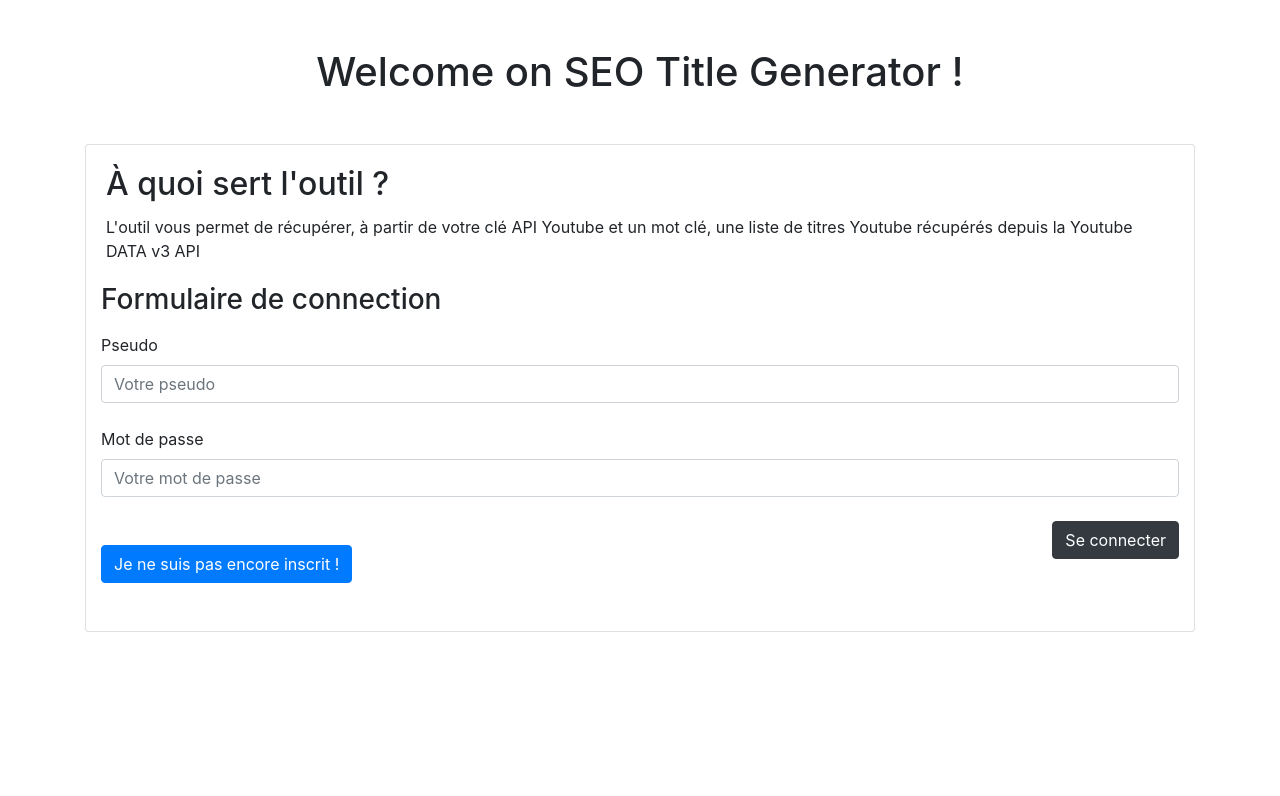
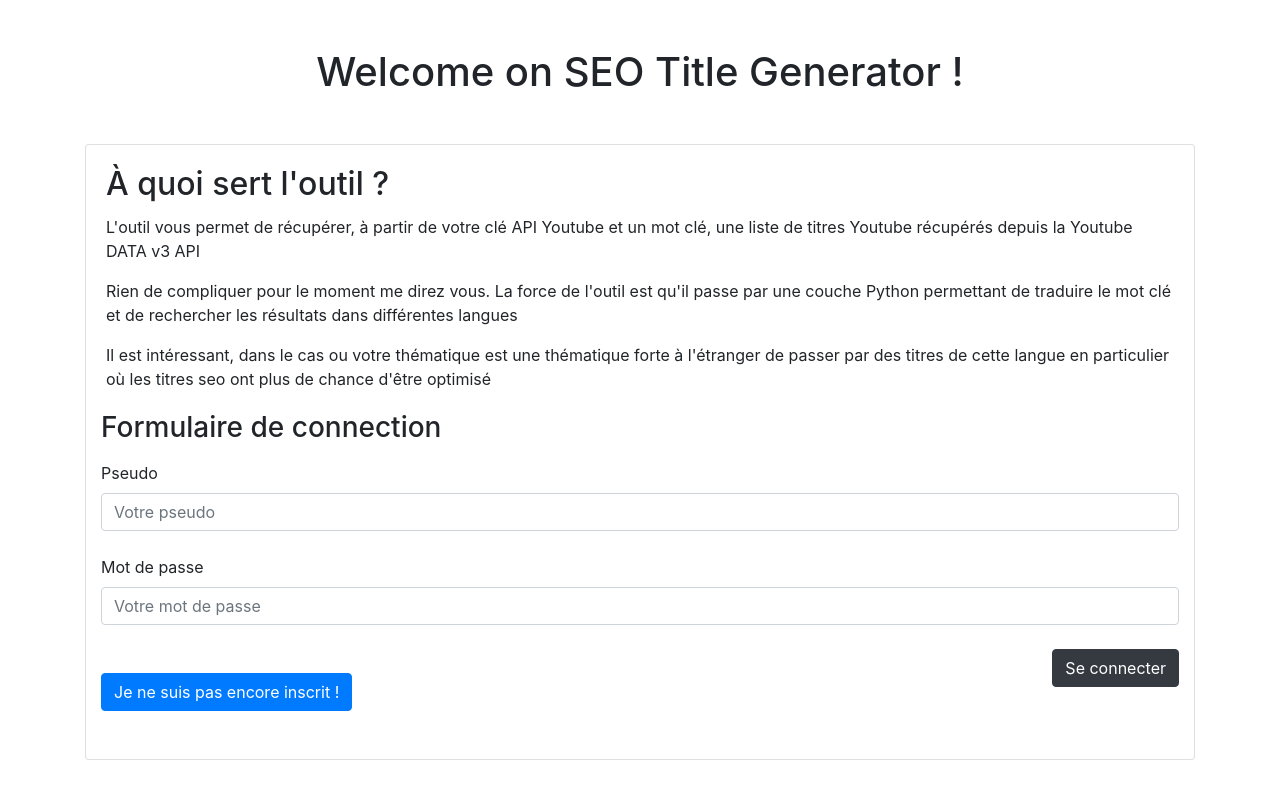
Before and after one commit to OtherCompte/TitleManager, a React (Create React App) app in the folder frontend/: page / in a window 1280 px wide. Shown: the top 796 px of the page. Built offline with nearby package versions, Linux system fonts and the light colour scheme.

Commit message:
Refactoring and commenting code

```diff
--- a/frontend/src/components/connected/Connected.js
+++ b/frontend/src/components/connected/Connected.js
@@ -1,5 +1,6 @@
 import React from 'react'
 
+// Personnalised Dashboard
 export default function Connected({ id }) {
     return (
         <div>
--- a/frontend/src/components/nonConnected/Login.js
+++ b/frontend/src/components/nonConnected/Login.js
@@ -1,9 +1,13 @@
 import React, {useState} from 'react'
 import { useForm } from "react-hook-form";
-import { useSelector, useDispatch } from "react-redux"
+import { useSelector } from "react-redux"
 
+
+// This functionnalComponent take 2 parameters, first connect to send connection information to ParentAppComponent,
+// second changeRegister to switch between Login and SignIn Page
 export default function Login({ connect, changeRegisteR }) {
 
+    // Variable who say if we need to display "Email exist" after bad submission
     const [ userExist, setUserExist ] = useState(true)
 
     // Hook Form for easy onSubmit
@@ -13,15 +17,20 @@ export default function Login({ connect, changeRegisteR }) {
         ...state.UserReducer
     }))
 
-    const dispatch = useDispatch();
+    // LoginFORM submission
+    const onSubmit = (data) => {
 
-    const onSubmit = (data) => {
+        // User exist in userReducer with submit pseudo and password ? pseudo and password correspondance
         const searchUser = users.filter(user => user.pseudo === data.pseudo && user.password === data.password)
+
+        // If user Exist, connect this user to dashboard with ParentFunction connect - This function give one parameter, userID
+        // Else display "User doesn't exist" by changing UserExist state
         if(searchUser.length === 1) {
             connect(searchUser[0].id)
         } else {
             setUserExist(false)
         }
+
     }
 
     return (
@@ -31,7 +40,7 @@ export default function Login({ connect, changeRegisteR }) {
                 <div className="mb-4">
 
 
-                    {/* Le pseudo */}
+                    {/* PseudoINPUT */}
                     <label className="form-label">Pseudo</label>
                     <input ref={register} placeholder="Votre pseudo" type="text" name="pseudo" className="form-control" />
 
@@ -41,23 +50,30 @@ export default function Login({ connect, changeRegisteR }) {
                 <div className="mb-4">
 
 
-                    {/* Le mot de passe*/}
+                    {/* PasswordINPUT */}
                     <label className="form-label">Mot de passe</label>
                     <input ref={register} placeholder="Votre mot de passe" type="password" name="password" className="form-control"/>
 
 
                 </div>
+
+                {/* If checking user connection missing , this expression display a message to the client that says "This user doesn't exist"*/}
                 {!userExist ? (
                     <div class="alert alert-danger" role="alert">
                     Cette utilisateur n'existe pas dans notre base
                   </div>
                 ) : null}
 
+
+
+
                 {/*SUBMIT*/}
                 <button className="btn btn-dark" style={{float: "right"}}>Se connecter</button>
 
 
             </form>
+
+            {/* Button to switch in to RegisterForm */}
             <button className="mb-5 btn btn-primary" onClick={() => changeRegisteR()}>Je ne suis pas encore inscrit !</button>
         </div>
     )
--- a/frontend/src/components/nonConnected/NonConnected.js
+++ b/frontend/src/components/nonConnected/NonConnected.js
@@ -4,8 +4,10 @@ import SignIn from "./SignIn";
 
 export default function NonConnected({ conUser }) {
 
+    // This state is declare to switch between Login and Sign In Form*
     const [ isRegister, setIsRegister ] = useState(true)
 
+    // Function to inject in Children component to active and desactive isRegister state
     const changeRegister = () => {
         setIsRegister(!isRegister)
     }
@@ -17,9 +19,15 @@ export default function NonConnected({ conUser }) {
                 <div className="card-body">
                     <h2 className="card-title">À quoi sert l'outil ?</h2>
                     <p className="card-text">L'outil vous permet de récupérer, à partir de votre clé API Youtube et un mot clé, une liste de titres Youtube récupérés depuis la Youtube DATA v3 API</p>
+                    <p className="card-text">Rien de compliquer pour le moment me direz vous. La force de l'outil est qu'il passe par une couche Python permettant de traduire le mot clé et de rechercher les résultats dans différentes langues</p>
+                    <p className="card-text">Il est intéressant, dans le cas ou votre thématique est une thématique forte à l'étranger de passer par des titres de cette langue en particulier où les titres seo ont plus de chance d'être optimisé</p>
                 </div>
+
+                {/* If client is register display Login Form else display SignIn Form*/}
                 {isRegister ? (
                     <>
+
+                        {/* LoginForm -> past conUser fonction to change LoginPage to DashboardPage after Submit LoginForm */}
                         <Login
                         changeRegisteR={changeRegister}
                         connect={conUser}
@@ -27,11 +35,14 @@ export default function NonConnected({ conUser }) {
                     </>
                 ) : (
                     <>
+                        {/* SignIn Form to display if client isn't register */}
                         <SignIn
                         changeRegisteR={changeRegister}
                         />
                     </>
                 )}
+
+
             </div>
         </div>
     )
--- a/frontend/src/index.js
+++ b/frontend/src/index.js
@@ -8,9 +8,13 @@ import { Provider } from "react-redux";
 import "bootstrap/dist/css/bootstrap.min.css";
 
 ReactDOM.render(
+
+  // Send store to Provider for communicate with the store inside ChildComponent
   <Provider store={store}>
     <App />
   </Provider>,
+
+
   document.getElementById('root')
 );
 
--- a/frontend/src/store/store.js
+++ b/frontend/src/store/store.js
@@ -6,6 +6,7 @@ const rootReducer = combineReducers({
 
     // User Gestion
     UserReducer
+
 })
 
 // Create store with rootReducer
```
Also changed, not shown: frontend/src/App.js (+20 -0 lines), frontend/src/components/nonConnected/SignIn.js (+23 -4 lines), frontend/src/reducers/UserReducer.js (+9 -0 lines), 1 other file (tests, documents, lock files or other folders).
